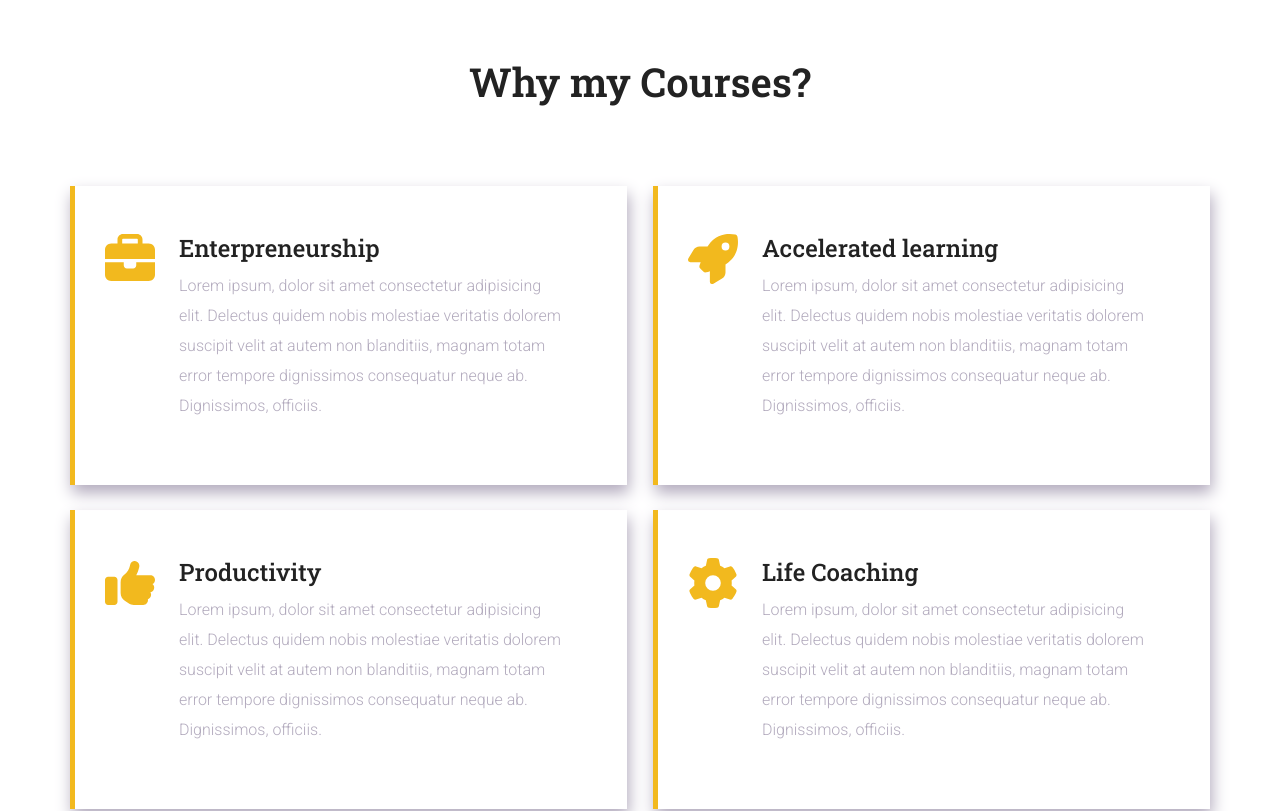
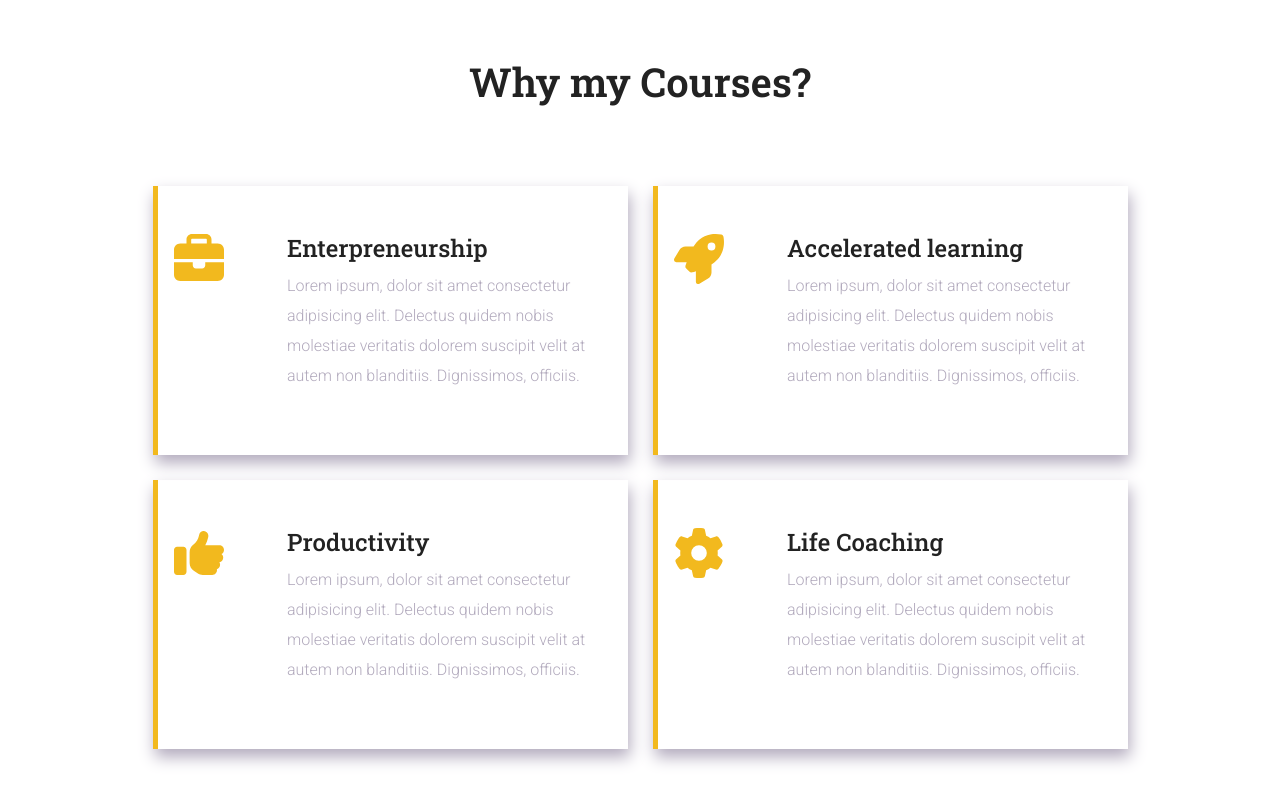
Before and after one commit to BeainaT/proj-html-vuejs, a Vue app: page / in a window 1280 px wide. Shown: the part 2880-3691 px from the top of the page. Built offline with nearby package versions, Linux system fonts and the light colour scheme.

Commit message:
fixed cards+added effects (hover cards+btn)

```diff
--- a/src/assets/style/style-parts/_style.scss
+++ b/src/assets/style/style-parts/_style.scss
@@ -6,6 +6,10 @@
     max-width: 43.75rem;
     margin: 0 auto;
     text-align: center;
+}
+.container_medium {
+    max-width: 50rem;
+    margin: 0 auto;
 }
 button,
 input {
@@ -17,4 +21,7 @@ input {
 button {
     text-transform: uppercase;
     color: var(--secondary_color);
+    &:hover {
+        transform: scale(1.1);
+    }
 }
--- a/src/components/commons/CourseCard.vue
+++ b/src/components/commons/CourseCard.vue
@@ -1,6 +1,10 @@
 <template>
   <div class="course_card p-0" :class="{special_badge : course.isSpecial}">
-        <img :src="course.img" :alt="course.typo">
+        <div class="hover_box">
+            <img :src="course.img" :alt="course.typo">
+            <span>$59</span>
+
+        </div>
         <div class="details px-2">
             <h5>{{course.title}}</h5>
             <span>{{course.type}}</span>
@@ -44,10 +48,30 @@ export default {
             right: .625rem;
 
         }
+        &:hover img {
+            filter: brightness(0.7);
+        }
+        &:hover .hover_box span {
+            display: block;
+        }
+        .hover_box {
+            position: relative;
+            span {
+                position: absolute;
+                top: 50%;
+                left: 50%;
+                transform: translate(-50%, -50%);
+                color: var(--secondary_color);
+                font-size: 2rem;
+                font-weight: bold;
+                display: none;
+            }
+        }
         img {
             width: 100%;
             min-height: 12.5rem;
             margin-bottom: 1rem;
+            position:relative;
         }
         h5 {
             font-family: var(--typo_serif);
--- a/src/components/commons/HighLightsCard.vue
+++ b/src/components/commons/HighLightsCard.vue
@@ -1,10 +1,10 @@
 <template>
-  <div class="why_cards">
-    <div class="row py-5">
-        <div class="col-2 icon_col">
+  <div class="why_cards d-flex align-items center col-5">
+    <div class="row justify-content-between">
+        <div class="col-2 icon_col py-5">
             <span><i :class="best.icon"></i></span>
         </div>
-        <div class="col-9 details_col">
+        <div class="col-9 details_col py-5">
             <h4>{{best.name}}</h4>
             <p>{{best.details}}</p>
         </div>
@@ -25,7 +25,15 @@ export default {
     .why_cards {
         border-left: .3125rem solid var(--primary_color);
         box-shadow: .125rem .5rem 15px var(--card_secondary);
-    width: calc(50% - .8125rem);
+        &:hover {
+            background-color: var(--primary_color);
+            & p {
+                color: var(--text_body);
+            }
+            & .icon_col .icons {
+                color: var(--secondary_color)
+            }
+        }
         p {
             color: var(--card_secondary);
             line-height: 1.875rem;
--- a/src/components/sections/HighLights.vue
+++ b/src/components/sections/HighLights.vue
@@ -1,7 +1,7 @@
 <template>
   <section class="container py-5">
     <h2>Why my Courses?</h2>
-    <div class="row py-5 justify-content-between">
+    <div class="row py-5 justify-content-center">
         <HighLightsCard v-for="(best, i) in bests" :key="'best' + i" :best="best"/>
     </div>
   </section>
@@ -20,22 +20,22 @@ export default {
                 {
                     name: "Enterpreneurship",
                     icon: `fa-solid fa-briefcase icons`,
-                    details: "Lorem ipsum, dolor sit amet consectetur adipisicing elit. Delectus quidem nobis molestiae veritatis dolorem suscipit velit at autem non blanditiis, magnam totam error tempore dignissimos consequatur neque ab. Dignissimos, officiis."
+                    details: "Lorem ipsum, dolor sit amet consectetur adipisicing elit. Delectus quidem nobis molestiae veritatis dolorem suscipit velit at autem non blanditiis. Dignissimos, officiis."
                 },
                 {
                     name: "Accelerated learning",
                     icon: `fa-solid fa-rocket icons`,
-                    details: "Lorem ipsum, dolor sit amet consectetur adipisicing elit. Delectus quidem nobis molestiae veritatis dolorem suscipit velit at autem non blanditiis, magnam totam error tempore dignissimos consequatur neque ab. Dignissimos, officiis."
+                    details: "Lorem ipsum, dolor sit amet consectetur adipisicing elit. Delectus quidem nobis molestiae veritatis dolorem suscipit velit at autem non blanditiis. Dignissimos, officiis."
                 },
                 {
                     name: "Productivity",
                     icon: `fa-solid fa-thumbs-up icons`,
-                    details: "Lorem ipsum, dolor sit amet consectetur adipisicing elit. Delectus quidem nobis molestiae veritatis dolorem suscipit velit at autem non blanditiis, magnam totam error tempore dignissimos consequatur neque ab. Dignissimos, officiis."
+                    details: "Lorem ipsum, dolor sit amet consectetur adipisicing elit. Delectus quidem nobis molestiae veritatis dolorem suscipit velit at autem non blanditiis. Dignissimos, officiis."
                 },
                 {
                     name: "Life Coaching",
                     icon: `fa-solid fa-gear icons`,
-                    details: "Lorem ipsum, dolor sit amet consectetur adipisicing elit. Delectus quidem nobis molestiae veritatis dolorem suscipit velit at autem non blanditiis, magnam totam error tempore dignissimos consequatur neque ab. Dignissimos, officiis."
+                    details: "Lorem ipsum, dolor sit amet consectetur adipisicing elit. Delectus quidem nobis molestiae veritatis dolorem suscipit velit at autem non blanditiis. Dignissimos, officiis."
                 },
             ]
         };
```
Lines whose indentation alone changed are shown as unchanged.
